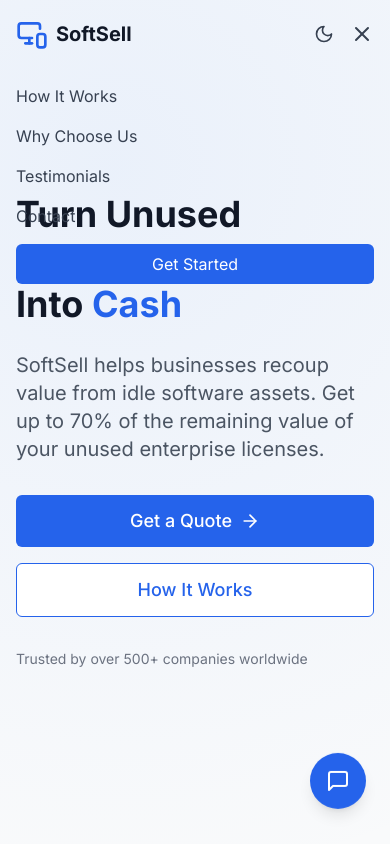
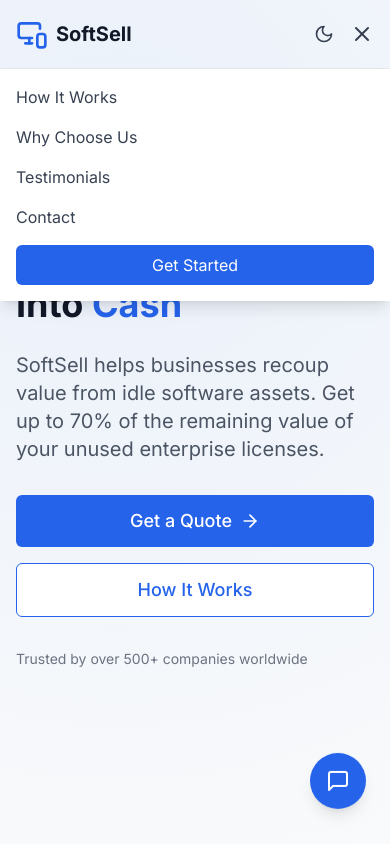
Before and after one commit to DatlaRakeshVarma/SoftSell-Credex, a React (Vite) app: page / in a window 390 px wide. Both pictures are taken after a click on the button 362 px from the left and 34 px from the top of the page. Shown: the top 844 px of the page. Built offline with nearby package versions, Linux system fonts and the light colour scheme.

Commit message:
Update Navbar.tsx

```diff
--- a/src/components/Navbar.tsx
+++ b/src/components/Navbar.tsx
@@ -21,10 +21,10 @@ const Navbar: React.FC = () => {
     }`}>
       <div className="container mx-auto px-4 sm:px-6 lg:px-8">
         <div className="flex justify-between items-center">
-          <a href='/' className="flex items-center">
+          <div className="flex items-center">
             <MonitorSmartphone className="h-8 w-8 text-primary-600 dark:text-primary-400" />
             <span className="ml-2 text-xl font-bold text-gray-900 dark:text-white">SoftSell</span>
-          </a>
+          </div>
 
           <div className="hidden md:flex items-center space-x-8">
             <a href="#how-it-works" className="text-gray-700 dark:text-gray-300 hover:text-primary-600 dark:hover:text-primary-400 transition-colors">
@@ -65,7 +65,8 @@ const Navbar: React.FC = () => {
 
         {/* Mobile menu */}
         {isOpen && (
-          <div className="md:hidden mt-4 py-2 animate-fade-in">
+          <div className="md:hidden absolute top-full left-0 right-0 bg-white dark:bg-gray-900 shadow-lg border-t border-gray-200 dark:border-gray-700 animate-fade-in">
+            <div className="px-4 py-2">
               <a
                 href="#how-it-works"
                 className="block py-2 text-gray-700 dark:text-gray-300 hover:text-primary-600 dark:hover:text-primary-400"
@@ -96,11 +97,12 @@ const Navbar: React.FC = () => {
               </a>
               <a
                 href="#contact"
-              className="block mt-2 bg-primary-600 hover:bg-primary-700 text-white px-4 py-2 rounded-md text-center transition-colors"
+                className="block mt-2 mb-2 bg-primary-600 hover:bg-primary-700 text-white px-4 py-2 rounded-md text-center transition-colors"
                 onClick={() => setIsOpen(false)}
               >
                 Get Started
               </a>
+            </div>
           </div>
         )}
       </div>
```
Lines whose indentation alone changed are shown as unchanged.
